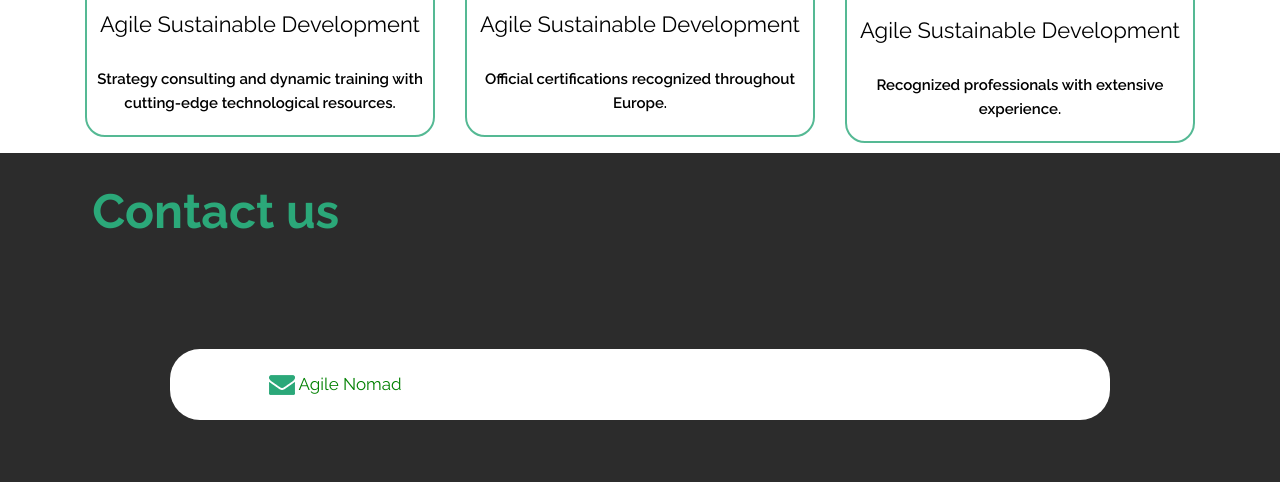
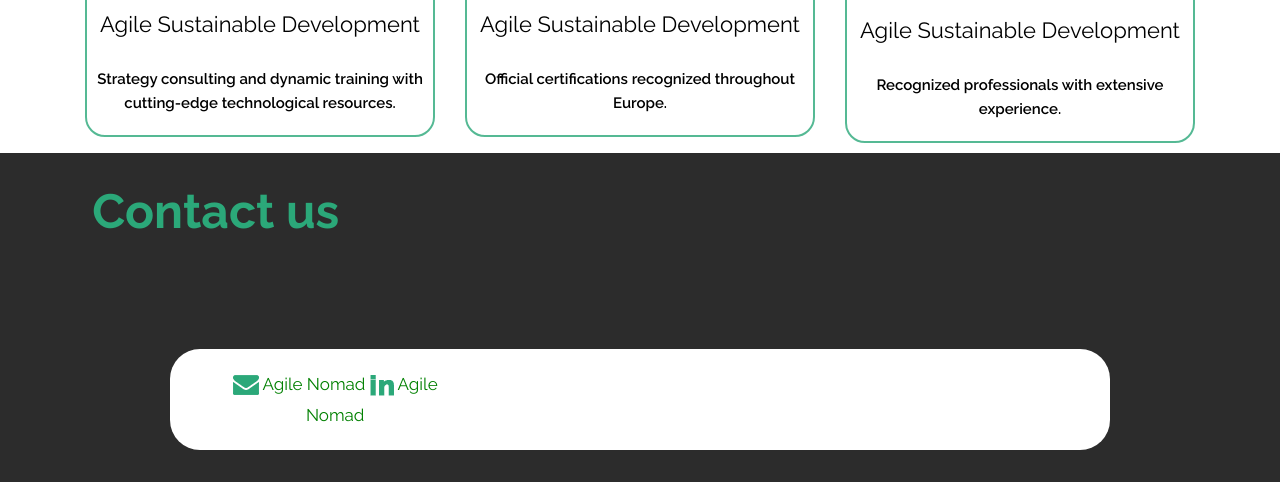
Before and after one commit to dhtardini/asd, a plain HTML site: page index.html in a window 1280 px wide. Shown: the part 2410-2892 px from the top of the page. Drawn offline with nearby package versions, Linux system fonts and the light colour scheme.

Commit message:
Update index.html

```diff
--- a/index.html
+++ b/index.html
@@ -289,6 +289,8 @@ teimpor sittem elit inuning ut sed.</p> -->
     				    	<div class="map_main">
     						<img src="images/email-icon.png">
 						<a href="https://www.agilenomadlife.com" target="_blank" style="color:green;" > Agile Nomad</a>
+						<img src="images/in-icon.png">
+							<a href="https://www.linkedin.com/company/agile-nomad/mycompany/" target="_blank" style="color:green;" > Agile Nomad</a>
 						</div>
 					</div>
 
```
